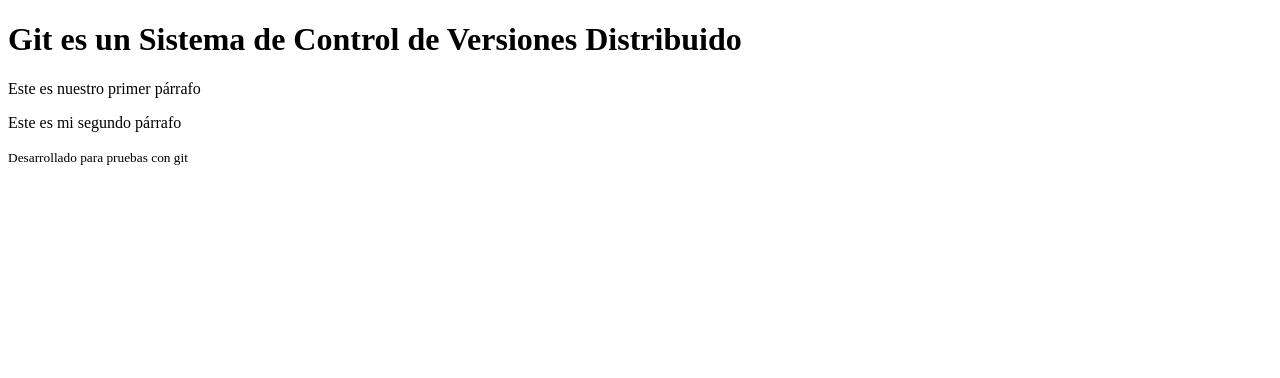
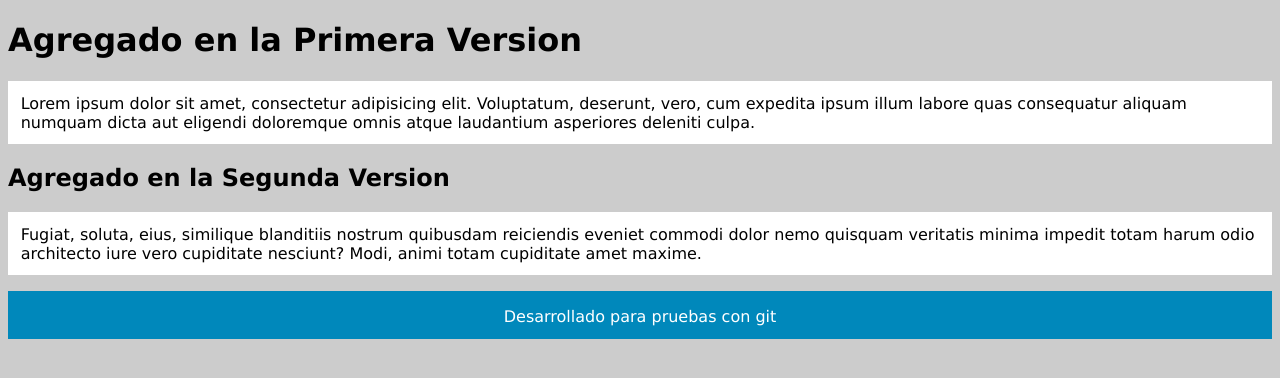
Before and after one commit to cerebritomultitarea/ejemplogit, a plain HTML site: page index.html in a window 1280 px wide. Drawn offline with Linux system fonts and the light colour scheme.

Commit message:
se agrego el tag link

```diff
--- a/index.html
+++ b/index.html
@@ -3,11 +3,13 @@
 <head>
 	<meta charset="utf-8" />
 	<title>Ejemplo de la aplicación de Git</title>
+	<link rel="stylesheet" href="css/estilos.css">
 </head>
 <body>
-	<h1>Git es un Sistema de Control de Versiones Distribuido</h1>
-	<p>Este es nuestro primer párrafo</p>
-	<p>Este es mi segundo párrafo</p>
+	<h1>Agregado en la Primera Version</h1>
+	<p>Lorem ipsum dolor sit amet, consectetur adipisicing elit. Voluptatum, deserunt, vero, cum expedita ipsum illum labore quas consequatur aliquam numquam dicta aut eligendi doloremque omnis atque laudantium asperiores deleniti culpa.</p>
+	<h2>Agregado en la Segunda Version</h2>
+	<p>Fugiat, soluta, eius, similique blanditiis nostrum quibusdam reiciendis eveniet commodi dolor nemo quisquam veritatis minima impedit totam harum odio architecto iure vero cupiditate nesciunt? Modi, animi totam cupiditate amet maxime.</p>
 	<footer>
 		<small>Desarrollado para pruebas con git</small>
 	</footer>
```
